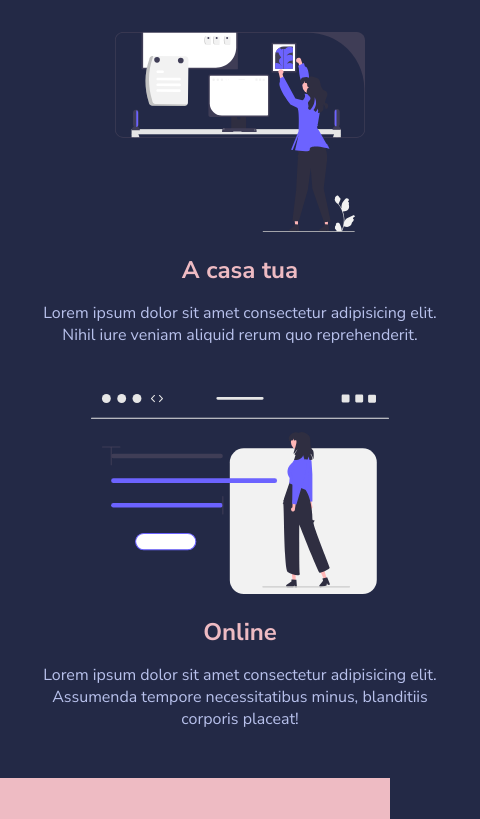
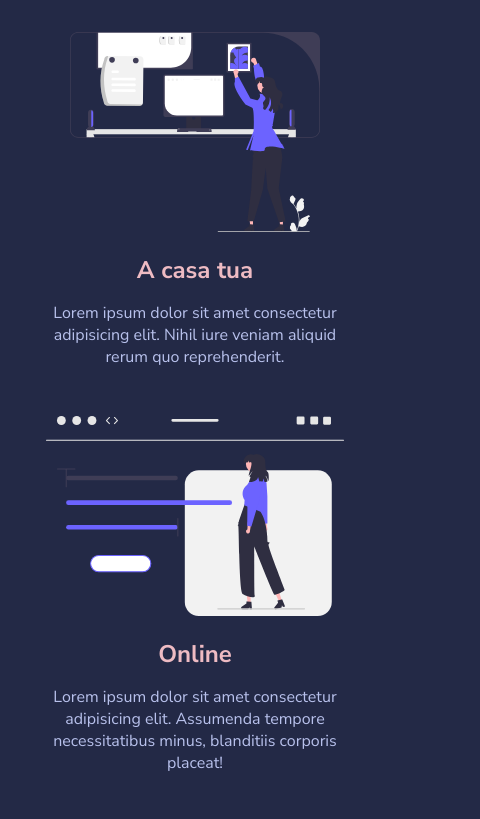
Before and after one commit to edoardorizzo/html-css-resp-wannabe, a plain HTML site: page index.html in a window 390 px wide. Shown: the part 209-1028 px from the top of the page, 480 px wide, since content can reach past the window. Drawn offline with Linux system fonts and the light colour scheme.

Commit message:
add bonus from 768 to 1160

```diff
--- a/css/style.css
+++ b/css/style.css
@@ -128,10 +128,10 @@ img {
     SOLUZIONE RESPONSIVE
  ************************************************/
 
- @media screen and (max-width: 768px) {
+@media screen and (max-width: 768px) {
 
     .container{
-        width: 768px;
+        width: 100%;
     }
 
  }
@@ -139,7 +139,7 @@ img {
  @media screen and (max-width: 480px) {
 
     .container{
-        width: 480px;
+        width: 100%;
     }
 
     .row{
@@ -167,3 +167,10 @@ img {
     }
 
  }
+
+
+ @media screen and (min-width: 768px) and (max-width: 1160px){
+    .steps {
+        width: fit-content;
+    }
+ }
```
